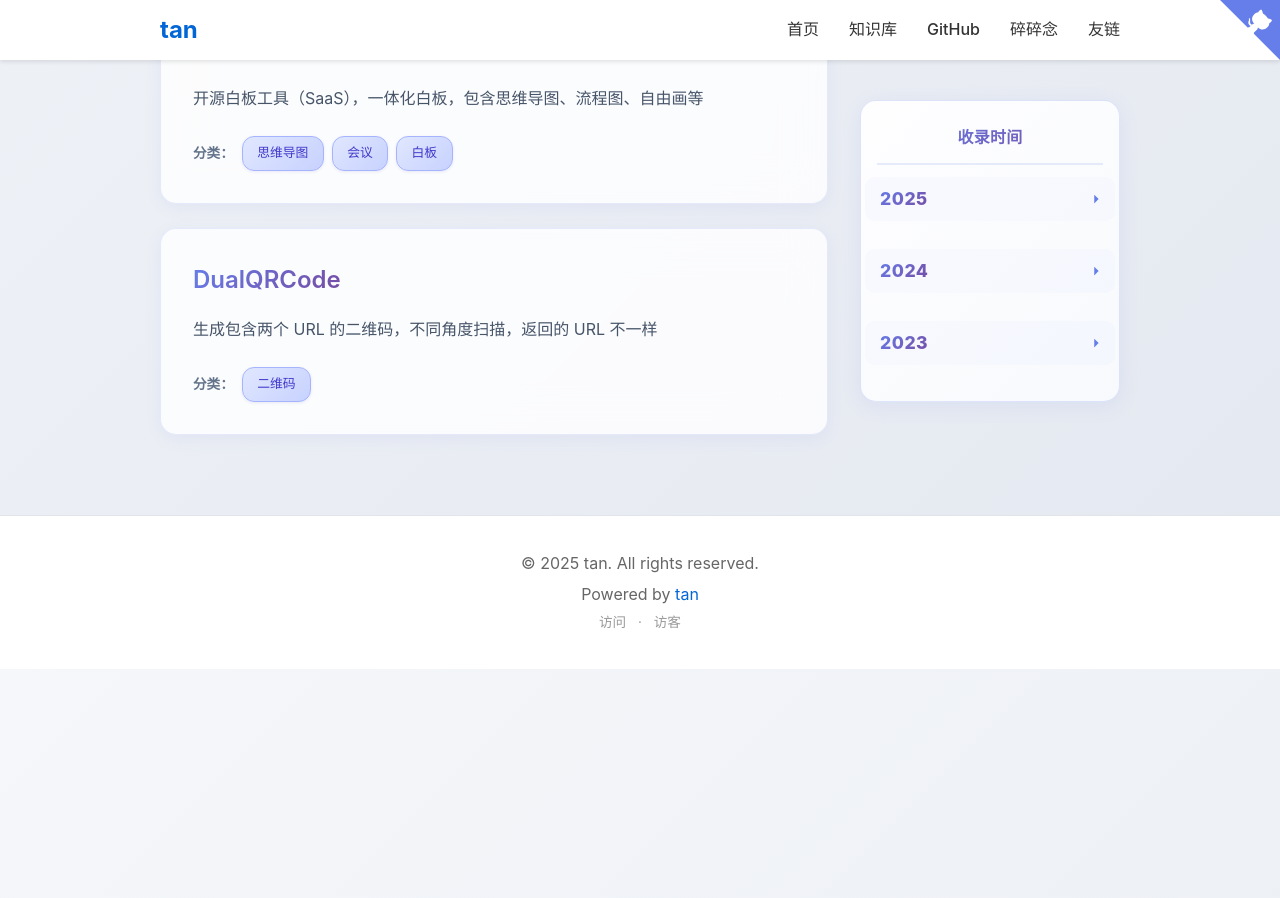
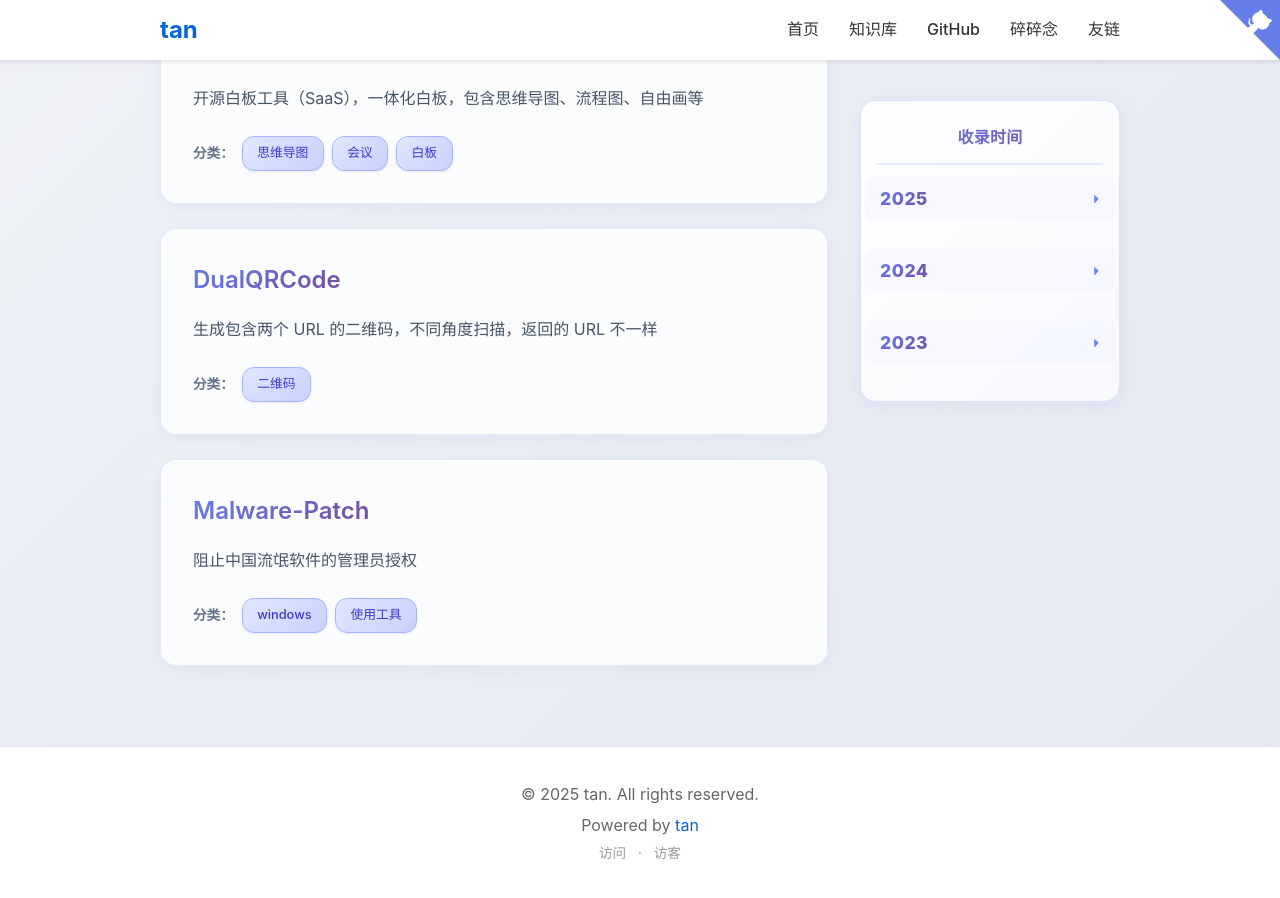
Before and after one commit to en-o/blog, a Jekyll site: the page built from pages/github.md, in a window 1280 px wide and 900 px high, scrolled down 1425 px. Built offline with Jekyll 4.4.1, drawn with Linux system fonts in a browser that asks for light colours; comment, search, counter and statistics services are not loaded; before the commit the page ends 2094 px from its top, so only the background shows below that.

Commit message:
新增github tan 今天 16:08 cf45d9a9

```diff
--- a/_data/github_projects.yml
+++ b/_data/github_projects.yml
@@ -44,3 +44,10 @@
   tags:
     - 二维码
   addtime: 2023-10-24 11:20
+- name: Malware-Patch
+  description: 阻止中国流氓软件的管理员授权
+  url: https://github.com/the1812/Malware-Patch
+  tags:
+    - windows
+    - 使用工具
+  addtime: 2023-09-24 11:20
```
